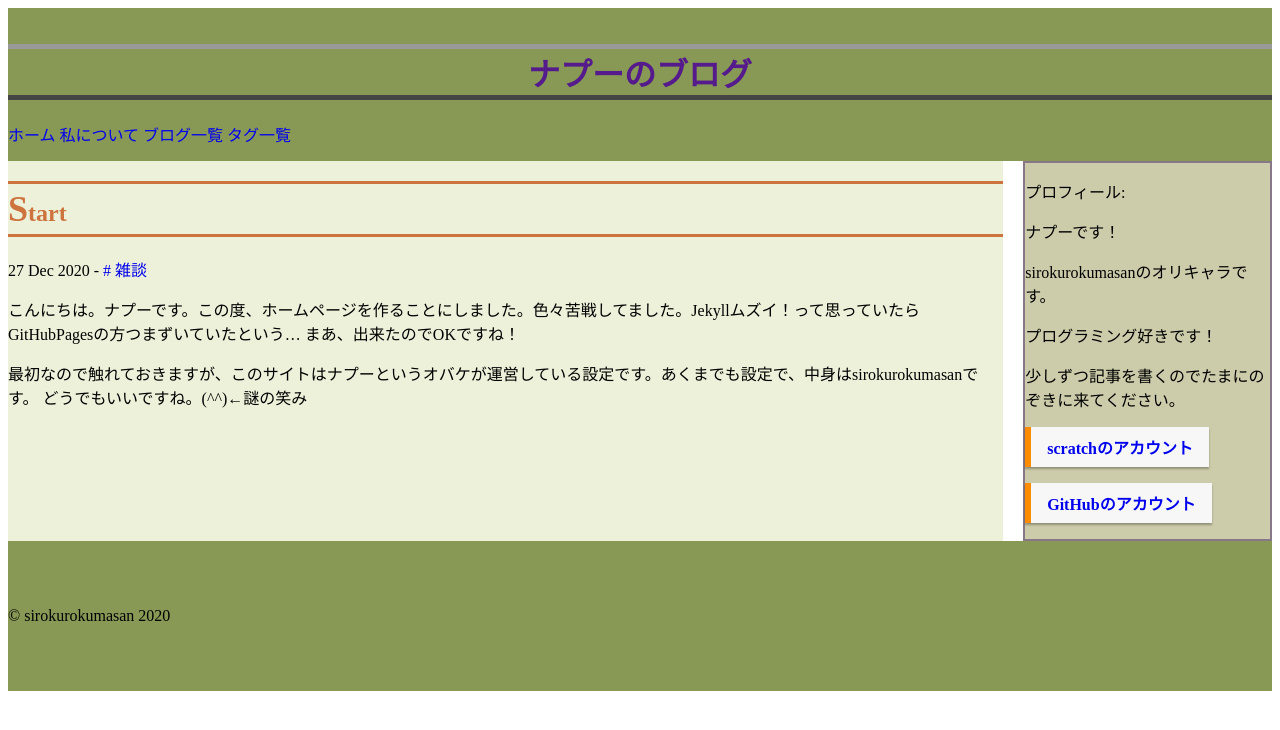
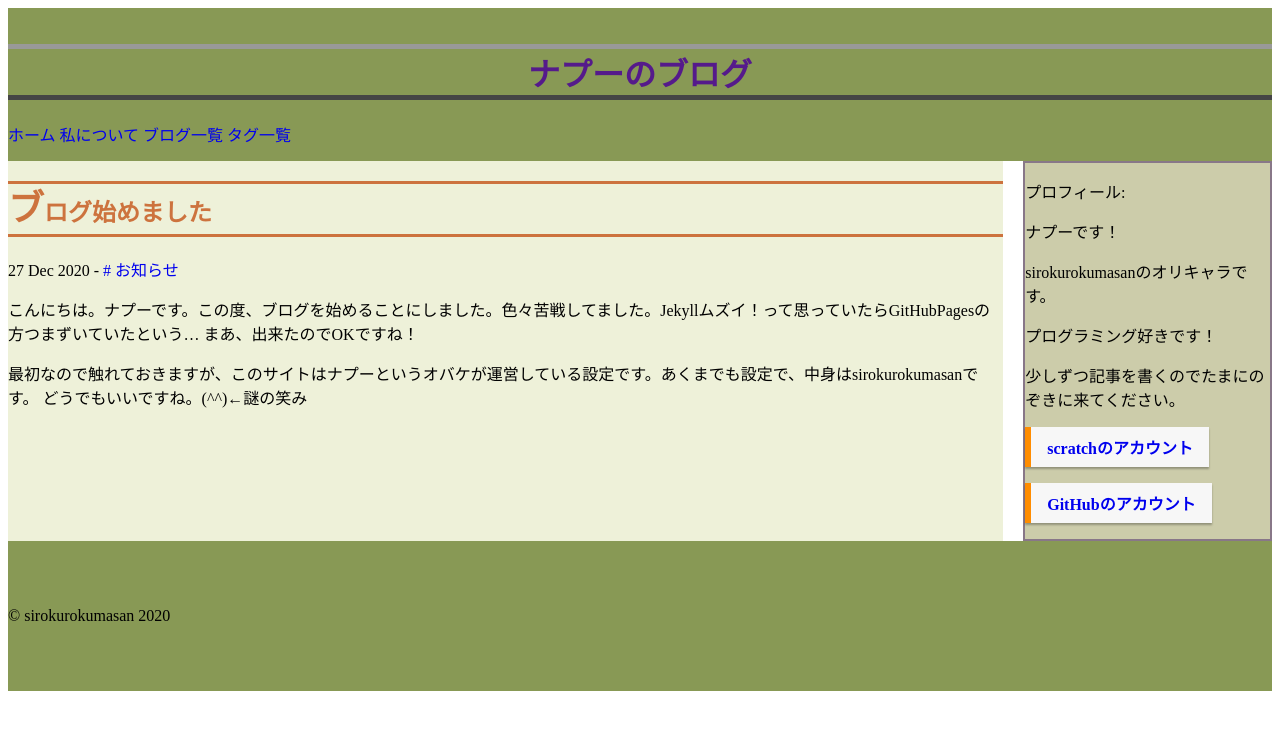
Before and after one commit to sirokurokumasan/sirokurokumasan.github.io, a Jekyll site: the page built from _posts/2020-12-27-ブログ始めました.md, in a window 1280 px wide. Shown: the top 730 px of the page. Built offline with Jekyll 4.4.1, drawn with Linux system fonts in a browser that asks for light colours.

Commit message:
Update and rename 2020-12-27-start.md to 2020-12-27-ブログ始めました.md

```diff
--- a/_posts/2020-12-27-start.md
+++ b/_posts/2020-12-27-ブログ始めました.md
@@ -1,9 +1,9 @@
 ---
 layout: post
-author: 雑談
+author: お知らせ
 ---
 
-こんにちは。ナプーです。この度、ホームページを作ることにしました。色々苦戦してました。Jekyllムズイ！って思っていたらGitHubPagesの方つまずいていたという…
+こんにちは。ナプーです。この度、ブログを始めることにしました。色々苦戦してました。Jekyllムズイ！って思っていたらGitHubPagesの方つまずいていたという…
 まあ、出来たのでOKですね！
 
 最初なので触れておきますが、このサイトはナプーというオバケが運営している設定です。あくまでも設定で、中身はsirokurokumasanです。
```
